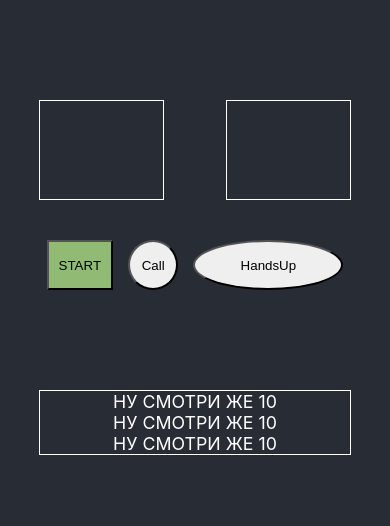
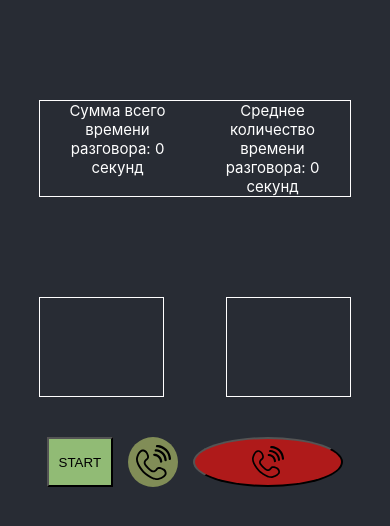
Before and after one commit to whityha/test-call, a React (Create React App) app: page / in a window 390 px wide. Shown: the top 526 px of the page. Built offline with nearby package versions, Linux system fonts and the light colour scheme.

Commit message:
Заверщено выполнение задания. Не адаптивно. Css простоват.

```diff
--- a/src/App.js
+++ b/src/App.js
@@ -7,36 +7,19 @@ import BtnStart from './app-buttons/btnStart/btnStart.js';
 import BtnClose from './app-buttons/btnClose/btnClose.js';
 import BtnCall from './app-buttons/btnCall/btnCall.js';
 import CallList from './app-call-list/app-call-list.js';
+import AverageCallsTime from './app-sum-calls/app-average-calls.js'
+import SumCallsTime from './app-sum-calls/app-sum-calls.js'
 
 let localStream;
 let pc1;
 let pc2;
 let startTime;
-let arrayWithTimeCalls = [
-  {
-    startTime: new Date(),
-    duration: '10',
-    endTime: new Date(+3),
-    id: 1
-  },
-  {
-    startTime: new Date(),
-    duration: '10',
-    endTime: new Date(+3),
-    id: 2
-  },
-  {
-    startTime: new Date(),
-    duration: '10',
-    endTime: new Date(+3),
-    id: 3
-  }
-];
-console.log(arrayWithTimeCalls);
+
 const offerOptions = {
   offerToReceiveAudio: 1,
   offerToReceiveVideo: 1
 };
+
 
 let localVideo;
 let remoteVideo ;
@@ -59,7 +42,7 @@ async function call() {
 
   console.log('Starting call');
   startTime = window.performance.now();
-
+  console.log(startTime)
   const configuration = {};
   console.log('RTCPeerConnection configuration:', configuration);
 
@@ -114,30 +97,132 @@ function hangup() {
   pc2 = null;
   remoteVideo.srcObject = null
 }
-class App extends Component {
+
+
+let newObj = {};
+export default class App extends Component {
   constructor(props) {
     super();
+    this.deleteItem = this.deleteItem.bind(this)
+    this.addEndCallTime = this.addEndCallTime.bind(this)
+    this.addStartCallTime = this.addStartCallTime.bind(this)
+    this.toCountAverageTime = this.toCountAverageTime.bind(this)
+    this.toCountSumTime = this.toCountSumTime.bind(this)
+    this.state = {
+      arrayWithTimeCalls : [],
+      averageTime: 0,
+      sumTime: 0
+    }
+  }
+
+  addStartCallTime() {
+    const startTime = new Date();
+    newObj.startTime = startTime;
+  }
+
+  addEndCallTime() {
+    this.setState(({arrayWithTimeCalls}) => {
+      newObj.endTime = new Date();
+      const duration = newObj.endTime - newObj.startTime;
+      newObj.duration = duration/1000;
+      let newArr = [...arrayWithTimeCalls];
+      newArr.push(newObj);
+      newArr = newArr.map((item, i) => {
+        item.id = i+1
+        return item
+    });
+      newObj = {};
+      return {
+        arrayWithTimeCalls: newArr
+      }
+    })
+  }
+
+  deleteItem(id) {
+    this.setState(({arrayWithTimeCalls}) => {
+      const index = arrayWithTimeCalls.findIndex(elem => elem.id === id)
+
+      const before = arrayWithTimeCalls.slice(0, index);
+      const after = arrayWithTimeCalls.slice(index+1);
+
+      let newArr = [...before, ...after];
+      newArr = newArr.map((item, i) => {
+          item.id = i+1
+          return item
+      });
+      return {
+        arrayWithTimeCalls: newArr
+      }
+    })
+  }
+
+  toCountAverageTime() {
+    this.setState(({averageTime, arrayWithTimeCalls}) => {
+      const arrayWithTimeDuration = arrayWithTimeCalls.map(item => item.duration);
+      let sumTime = 0;
+      let counter = 0;
+      arrayWithTimeDuration.forEach(item => {
+        sumTime = sumTime + item;
+        counter++;
+      })
+      let average = sumTime/counter;
+      average = Math.round(average);
+      if(average) {
+        return {
+          averageTime: average
+        }
+      } else {
+        return {
+          averageTime: 0
+        }
+      }
+
+    })
+  }
+
+  toCountSumTime() {
+    this.setState(({arrayWithTimeCalls}) => {
+      const arrayWithTimeDuration = arrayWithTimeCalls.map(item => item.duration);
+      let sumTime = 0;
+      arrayWithTimeDuration.forEach(item => {
+        sumTime = sumTime + item;
+      })
+      sumTime = Math.round(sumTime);
+      if(sumTime) {
+        return {
+          sumTime: sumTime
+        }
+      } else {
+        return {
+          sumTime: 0
+        }
+      }
+    })
   }
 
   render() {
+
     return (
       <div className="App">
+        <div className='sumCalls'>
+          <SumCallsTime sumTime = {this.state.sumTime}/>
+          <AverageCallsTime averageTime = {this.state.averageTime} />
+        </div>
         <div className="App-container">
           <AppVideoPc1 />
           <AppVideoPc2 />
         </div>
         <div className="buttons">
           <BtnStart start={start}/>
-          <BtnCall call={call}/>
-          <BtnClose close = {hangup}/>
+          <BtnCall startCall= {this.addStartCallTime} call={call}/>
+          <BtnClose averageTime = {this.toCountAverageTime} endCall={this.addEndCallTime} close = {hangup} onSumTime = {this.toCountSumTime}/>
         </div>
         <div className='callsList'>
-          <CallList list = {arrayWithTimeCalls}/>
+          <CallList list = {this.state.arrayWithTimeCalls} onDelete={this.deleteItem} averageTime={this.toCountAverageTime} onSumTime = {this.toCountSumTime}/>
         </div>
+
     </div>
     )
   };
 
 }
-
-export default App;
--- a/src/App.sass
+++ b/src/App.sass
@@ -39,12 +39,39 @@
             border-radius: 50%
             width: 50px
             height: 50px
+            background: no-repeat center center / auto 70% url('image/phone.svg')
+            background-color: #818d57
+            border: none
+            transition: .3s
+            &:hover
+                background-color: #528864
         .btnClose
             border-radius: 50%
             width: 150px
             height: 50px
+            background: no-repeat center center / auto 70% url('image/phone.svg')
+            background-color: #af1a1a
     .callsList
+        margin-top: 100px
+        width: 80%
+        min-height: 50px
+        li
+            border: 1px solid white
+            font-size: 15px
+            display: flex
+            flex-direction: column
+            margin-bottom: 20px
+            span
+                padding: 10px
+
+    .sumCalls
         margin-top: 100px
         border: 1px solid white
         width: 80%
         min-height: 50px
+        display: flex
+        justify-content: space-around
+        .sum,.average
+            width: 40%
+            min-height: 50px
+            font-size: 15px
--- a/src/app-buttons/btnCall/btnCall.js
+++ b/src/app-buttons/btnCall/btnCall.js
@@ -5,9 +5,9 @@ class BtnCall extends Component {
       super();
     }
     render() {
-      const {call} = this.props
+      const {call, startCall} = this.props
       return (
-          <button onClick={call} className='btnCall' type='button'>Call</button>
+          <button onClick={() => {call(); startCall()}} className='btnCall' type='button'></button>
       )
 
     }
--- a/src/app-buttons/btnClose/btnClose.js
+++ b/src/app-buttons/btnClose/btnClose.js
@@ -5,9 +5,9 @@ class BtnClose extends Component {
       super();
     }
     render() {
-      const {close} = this.props
+      const {onSumTime, close, endCall, averageTime} = this.props
       return (
-          <button onClick={close} className='btnClose' type='button'>HandsUp</button>
+          <button onClick={() => {close(); endCall(); averageTime(); onSumTime();}} className='btnClose' type='button'></button>
       )
 
     }
--- a/src/app-call-list/app-call-item/app-call-item.js
+++ b/src/app-call-list/app-call-item/app-call-item.js
@@ -6,10 +6,11 @@ class CallItem extends Component {
     }
 
     render() {
-        const {text} = this.props;
+        const {averageTime, onSumTime, duration, start, end, onDelete, i} = this.props;
+
       return (
         <li>
-            НУ СМОТРИ ЖЕ {text}
+            <span> {i+1}. Начало трансляции {start.toString()}</span> <span>Конец в {end.toString()}.</span> <span>Продолжительность {duration} секунд.</span> <button onClick={() => {onDelete(); averageTime(); onSumTime();}}>УДАЛИТЬ</button>
         </li>
       )
     };
--- a/src/app-call-list/app-call-list.js
+++ b/src/app-call-list/app-call-list.js
@@ -7,10 +7,10 @@ class CallList extends Component {
     }
 
     render() {
-        let {list} = this.props
-        list = list.map(item => {
+        let {onSumTime, averageTime, list, onDelete} = this.props
+        list = list.map((item, i) => {
             return (
-                <CallItem key={item.id} text={item.duration}/>
+                <CallItem onSumTime = {onSumTime} averageTime = {averageTime} onDelete={() => onDelete(item.id)} duration={item.duration} end={item.endTime} key={i} i={i} id={item.id} start={item.startTime}/>
             )
         })
       return (
--- /dev/null
+++ b/src/app-sum-calls/app-average-calls.js
@@ -0,0 +1,18 @@
+import { Component } from 'react';
+class AverageCallsTime extends Component {
+    constructor(props) {
+      super();
+    }
+
+    render() {
+      const {averageTime} = this.props
+        return (
+            <div className='average'>
+                <p>Среднее количество времени разговора: {averageTime} секунд</p>
+            </div>
+        )
+    };
+
+};
+
+  export default AverageCallsTime;
--- /dev/null
+++ b/src/app-sum-calls/app-sum-calls.js
@@ -0,0 +1,18 @@
+import { Component } from 'react';
+class SumCallsTime extends Component {
+    constructor(props) {
+      super();
+    }
+
+    render() {
+      const {sumTime} = this.props
+        return (
+            <div className='sum'>
+              <p>Сумма всего времени разговора: {sumTime} секунд</p>
+            </div>
+        )
+    };
+
+};
+
+  export default SumCallsTime;
```
Also changed, not shown: src/App.css (+1 -1 lines), src/image/phone.svg (added), 1 other file (tests, documents, lock files or other folders).
